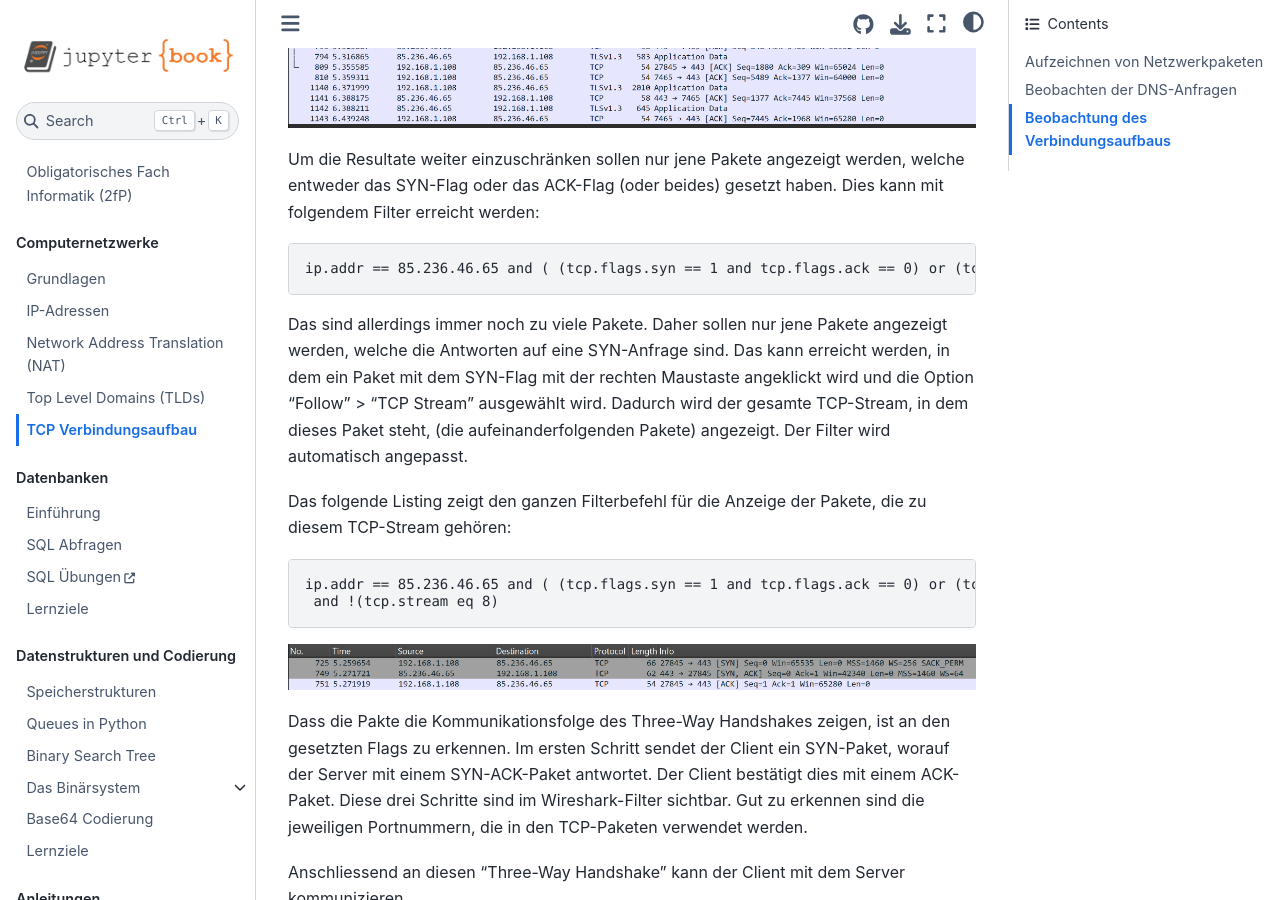
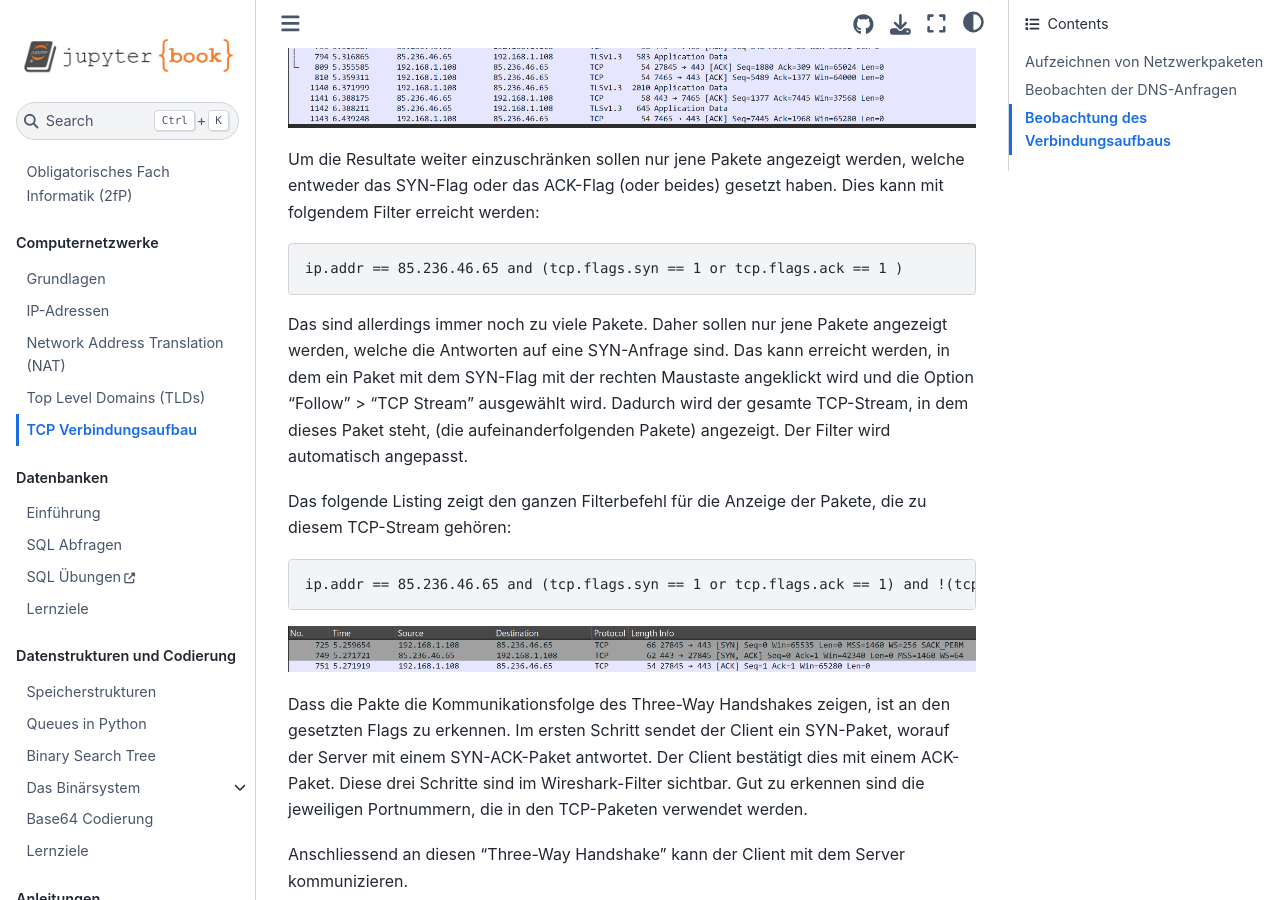
Before and after one commit to SkriptenMk/I_fP_24-28, a Jupyter Book: the page built from docs/250829/three_way_handshake.md, in a window 1280 px wide and 900 px high, scrolled down 6234 px. Built offline with Jupyter Book 1.0.4 settings and Sphinx 7.4.7 and the Sphinx Book theme 1.1.4, drawn with Linux system fonts in a browser that asks for light colours.

Commit message:
Reduziere die Filterkomplexität

````diff
--- a/docs/250829/three_way_handshake.md
+++ b/docs/250829/three_way_handshake.md
@@ -222,7 +222,7 @@ werden, welche entweder das SYN-Flag oder das ACK-Flag (oder beides)
 gesetzt haben. Dies kann mit folgendem Filter erreicht werden:
 
 ```wireshark
-ip.addr == 85.236.46.65 and ( (tcp.flags.syn == 1 and tcp.flags.ack == 0) or (tcp.flags.syn == 1 and tcp.flags.ack == 1) or (tcp.flags.syn == 0 and tcp.flags.ack == 1) )
+ip.addr == 85.236.46.65 and (tcp.flags.syn == 1 or tcp.flags.ack == 1 )
 ```
 
 Das sind allerdings immer noch zu viele Pakete. Daher sollen nur jene
@@ -237,8 +237,7 @@ Das folgende Listing zeigt den ganzen Filterbefehl für die Anzeige der
 Pakete, die zu diesem TCP-Stream gehören:
 
 ```wireshark
-ip.addr == 85.236.46.65 and ( (tcp.flags.syn == 1 and tcp.flags.ack == 0) or (tcp.flags.syn == 1 and tcp.flags.ack == 1) or (tcp.flags.syn == 0 and tcp.flags.ack == 1) )
- and !(tcp.stream eq 8)
+ip.addr == 85.236.46.65 and (tcp.flags.syn == 1 or tcp.flags.ack == 1) and !(tcp.stream eq 8)
 ```
 
 ![Three-Way Handshake Pakete](ws_three-way-handshake.png)
````
